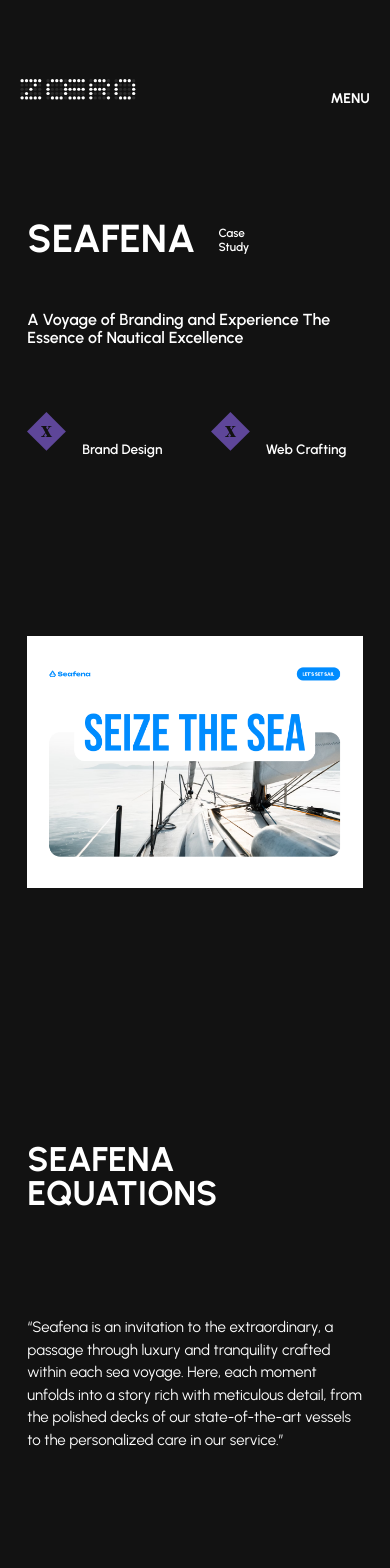
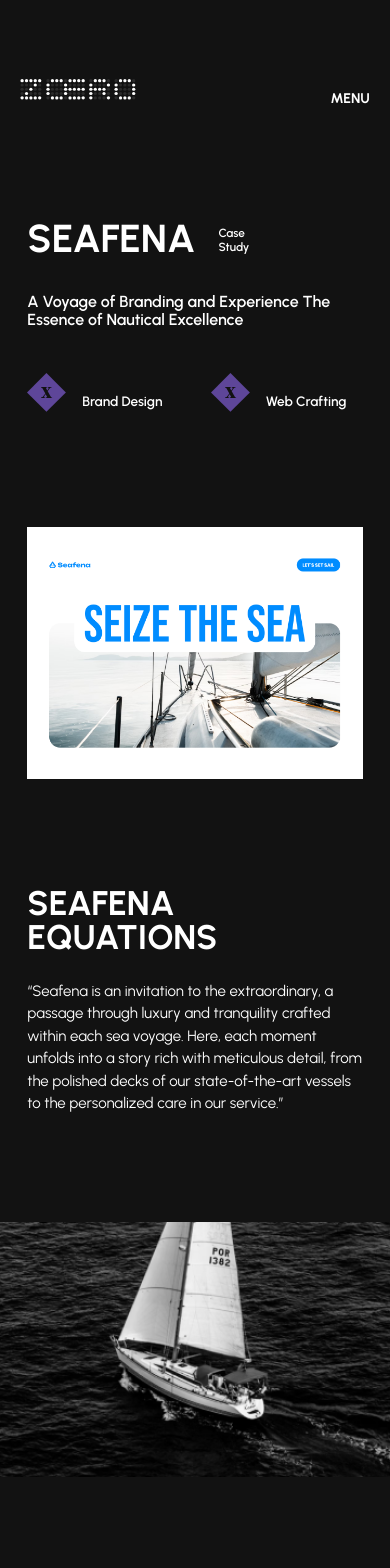
Before and after one commit to ivantrejoc/zoerowebsite, a React (Vite) app: page /seafena in a window 390 px wide. Shown: the top 1568 px of the page. Built offline with nearby package versions, Linux system fonts and the light colour scheme.

Commit message:
seafena/mobile-margins

```diff
--- a/src/pages/Seafena.jsx
+++ b/src/pages/Seafena.jsx
@@ -52,22 +52,21 @@ const Seafena = () => {
             maxHeight: "36vh"
           },
           [theme.breakpoints.down("md")]: {
-            height: "40vh",
-            maxHeight: "40vh",
-            marginBottom: 6
-          },
-          [theme.breakpoints.down("sm")]: {
-            height: "35vh",
-            maxHeight: "35vh",
+            height: "30vh",
+            maxHeight: "30vh",
             marginBottom: 4
           },
           [theme.breakpoints.down("xs")]: {
-            height: "33vh",
-            maxHeight: "33vh"
+            height: "25vh",
+            maxHeight: "25vh"
           },
           [theme.breakpoints.down("xxs")]: {
-            height: "32vh",
-            maxHeight: "32vh"
+            height: "23vh",
+            maxHeight: "23vh"
+          },
+          [theme.breakpoints.down("xxxs")]: {
+            height: "23vh",
+            maxHeight: "23vh"
           }
         }}
       >
@@ -288,6 +287,7 @@ const Seafena = () => {
           </Box>
         </Box>
       </Box>
+      {/* MAIN IMAGE */}
       <Box
         id="main-image-container"
         sx={{
@@ -302,20 +302,21 @@ const Seafena = () => {
           maxHeight: "120vh",
           marginBottom: 12,
           [theme.breakpoints.down("md")]: {
-            height: "110vh",
-            maxHeight: "110vh"
-          },
-          [theme.breakpoints.down("sm")]: {
-            height: "83vh",
-            maxHeight: "83vh"
+            height: "82vh",
+            maxHeight: "82vh",
+            marginBottom: 4
           },
           [theme.breakpoints.down("xs")]: {
-            height: "55vh",
-            maxHeight: "55vh"
+            height: "45vh",
+            maxHeight: "45vh"
           },
           [theme.breakpoints.down("xxs")]: {
-            height: "46vh",
-            maxHeight: "46vh"
+            height: "40vh",
+            maxHeight: "40vh"
+          },
+          [theme.breakpoints.down("xxxs")]: {
+            height: "34vh",
+            maxHeight: "34vh"
           }
         }}
       >
@@ -356,22 +357,22 @@ const Seafena = () => {
             maxHeight: "69vh"
           },
           [theme.breakpoints.down("md")]: {
-            height: "131vh",
-            maxHeight: "131vh"
-          },
-          [theme.breakpoints.down("sm")]: {
-            height: "70vh",
-            maxHeight: "70vh",
-            marginBottom: 6
+            height: "100vh",
+            maxHeight: "100vh",
+            marginBottom: 4
           },
           [theme.breakpoints.down("xs")]: {
-            height: "49vh",
-            maxHeight: "49vh",
+            height: "30vh",
+            maxHeight: "30vh",
             marginBottom: 4
           },
           [theme.breakpoints.down("xxs")]: {
-            height: "56vh",
-            maxHeight: "56vh"
+            height: "35vh",
+            maxHeight: "35vh"
+          },
+          [theme.breakpoints.down("xxxs")]: {
+            height: "41vh",
+            maxHeight: "41vh"
           }
         }}
       >
@@ -480,19 +481,19 @@ const Seafena = () => {
             backgroundSize: "100%",
             backgroundRepeat: "no-repeat",
             backgroundPosition: "center",
-            marginBottom: 6,
-            [theme.breakpoints.down("sm")]: {
-              height: "84vh",
-              maxHeight: "84vh",
-              marginBottom: 6
-            },
+            marginBottom: 4,
+
             [theme.breakpoints.down("xs")]: {
-              height: "55vh",
-              maxHeight: "55vh"
+              height: "45vh",
+              maxHeight: "45vh"
             },
             [theme.breakpoints.down("xxs")]: {
-              height: "46vh",
-              maxHeight: "46vh"
+              height: "40vh",
+              maxHeight: "40vh"
+            },
+            [theme.breakpoints.down("xxxs")]: {
+              height: "34vh",
+              maxHeight: "34vh"
             }
           }}
         />
@@ -519,7 +520,8 @@ const Seafena = () => {
               height: "96vh"
             },
             [theme.breakpoints.down("md")]: {
-              height: "84vh"
+              height: "84vh",
+              marginBottom: 4
             }
           }}
         />
@@ -544,22 +546,21 @@ const Seafena = () => {
           },
 
           [theme.breakpoints.down("md")]: {
-            height: "390vh",
-            maxHeight: "390vh",
-            marginBottom: 6
-          },
-          [theme.breakpoints.down("sm")]: {
-            height: "360vh",
-            maxHeight: "360vh",
-            marginBottom: 6
+            height: "343vh",
+            maxHeight: "343vh",
+            marginBottom: 4
           },
           [theme.breakpoints.down("xs")]: {
-            height: "200vh",
-            maxHeight: "200vh",
-            marginBottom: 6
+            height: "170vh",
+            maxHeight: "170vh"
           },
           [theme.breakpoints.down("xxs")]: {
-            height: "250vh"
+            height: "160vh",
+            maxHeight: "160vh"
+          },
+          [theme.breakpoints.down("xxxs")]: {
+            height: "140vh",
+            maxHeight: "140vh"
           }
         }}
       >
@@ -578,7 +579,7 @@ const Seafena = () => {
           <Grid container gap={5} sx={{ height: "100%" }}>
             <Grid
               item
-              xxs={12}
+              xxxxs={12}
               lg={5.783}
               xxl={5.838}
               sx={{
@@ -590,7 +591,7 @@ const Seafena = () => {
             />
             <Grid
               item
-              xxs={12}
+              xxxxs={12}
               lg={5.783}
               xxl={5.838}
               sx={{
@@ -602,7 +603,7 @@ const Seafena = () => {
             />
             <Grid
               item
-              xxs={12}
+              xxxxs={12}
               lg={5.783}
               xxl={5.838}
               sx={{
@@ -614,7 +615,7 @@ const Seafena = () => {
             />
             <Grid
               item
-              xxs={12}
+              xxxxs={12}
               lg={5.783}
               xxl={5.838}
               sx={{
@@ -643,19 +644,17 @@ const Seafena = () => {
           maxHeight: "100vh",
           marginBottom: 12,
           [theme.breakpoints.down("md")]: {
-            height: "87vh"
-          },
-          [theme.breakpoints.down("sm")]: {
-            height: "65vh",
-            marginBottom: 6
+            height: "63vh",
+            marginBottom: 4
           },
           [theme.breakpoints.down("xs")]: {
-            height: "42vh",
-            marginBottom: 6
+            height: "35vh"
           },
           [theme.breakpoints.down("xxs")]: {
-            height: "36vh",
-            marginBottom: 6
+            height: "31vh"
+          },
+          [theme.breakpoints.down("xxxs")]: {
+            height: "26vh"
           }
         }}
       >
@@ -696,20 +695,21 @@ const Seafena = () => {
             maxHeight: "62vh"
           },
           [theme.breakpoints.down("md")]: {
-            height: "78vh",
-            maxHeight: "78vh"
-          },
-          [theme.breakpoints.down("sm")]: {
-            height: "62vh",
-            maxHeight: "62vh"
+            height: "56vh",
+            maxHeight: "56vh",
+            marginBottom: 4
           },
           [theme.breakpoints.down("xs")]: {
-            height: "71vh",
-            maxHeight: "71vh"
+            height: "47vh",
+            maxHeight: "47vh"
           },
           [theme.breakpoints.down("xxs")]: {
-            height: "83vh",
-            maxHeight: "83vh"
+            height: "52vh",
+            maxHeight: "52vh"
+          },
+          [theme.breakpoints.down("xxxs")]: {
+            height: "61vh",
+            maxHeight: "61vh"
           }
         }}
       >
@@ -843,86 +843,12 @@ const Seafena = () => {
           </Typography>
         </Box>
       </Box>
-      {/* <Box
-        id="testimony-container"
-        sx={{
-          display: "flex",
-          justifyContent: "center",
-          alignItems: "center",
-          flexDirection: "column",
-          position: "relative",
-          width: "100%",
-          overflowX: "0px",
-          height: "100vh",
-          maxHeight: "100vh",
-          marginBottom: 12
-        }}
-      >
-        <Box
-          sx={{
-            display: "flex",
-            justifyContent: "stretch",
-            alignItems: "start",
-            flexDirection: "column",
-            position: "relative",
-            width: "60%",
-            height: "65%",
-            margin: "0 20vw 0 20vw"
-          }}
-        >
-          <Box
-            id="client-avatar-container"
-            sx={{ display: "flex", gap: 2, marginBottom: 2 }}
-          >
-            <Box id="client-photo-container">
-              <Avatar
-                alt="bachir-rzama"
-                src={salahAvatar}
-                variant="rounded"
-                sx={{
-                  width: "4.375rem",
-                  height: "4.375rem",
-                  flexShrink: "0"
-                }}
-              />
-            </Box>
-            <Box id="client-name-container">
-              <p id="name">SALAH MOUTAOUAKIL</p>
-              <Typography
-                variant="workPosition"
-                component="p"
-                sx={{ margin: 0 }}
-              >
-                CEO & Founder
-              </Typography>
-            </Box>
-          </Box>
-          <Typography
-            variant="text"
-            component="p"
-            sx={{
-              color: "#fff",
-              fontFamily: "Urbanist",
-              fontSize: "2.61244rem",
-              fontStyle: "normal",
-              fontWeight: "400",
-              lineHeight: "150%"
-            }}
-          >
-            &quot;As CEO, I see our path much like navigating the vast ocean,
-            constantly adjusting to the winds of market trends and technological
-            shifts. Our collaboration with Zoero has been pivotal in developing
-            our innovative digital product, blending their tech prowess with our
-            industry insights to forge ahead into new waters of opportunity and
-            growth.&quot;
-          </Typography>
-        </Box>
-      </Box> */}
       <ButtonArea />
       {/* BINARY STRIPE */}
       <Box
         id="binary-stripe-container"
         sx={{
+          background: "plum",
           display: "flex",
           justifyContent: "start",
           alignItems: "center",
@@ -932,7 +858,23 @@ const Seafena = () => {
           backgroundRepeat: "no-repeat",
           width: "auto",
           height: "20vh",
-          marginBottom: "15vh"
+          marginBottom: "15vh",
+          [theme.breakpoints.down("md")]:{
+            height: "12vh",
+            marginBottom: 4
+          },
+          [theme.breakpoints.down("xs")]:{
+            height: "7vh",
+
+          },
+          [theme.breakpoints.down("xxs")]:{
+            height: "6vh",
+
+          },
+          [theme.breakpoints.down("xxxs")]:{
+            height: "5vh",
+
+          }
         }}
       />
       {/* HERO TWO */}
```
